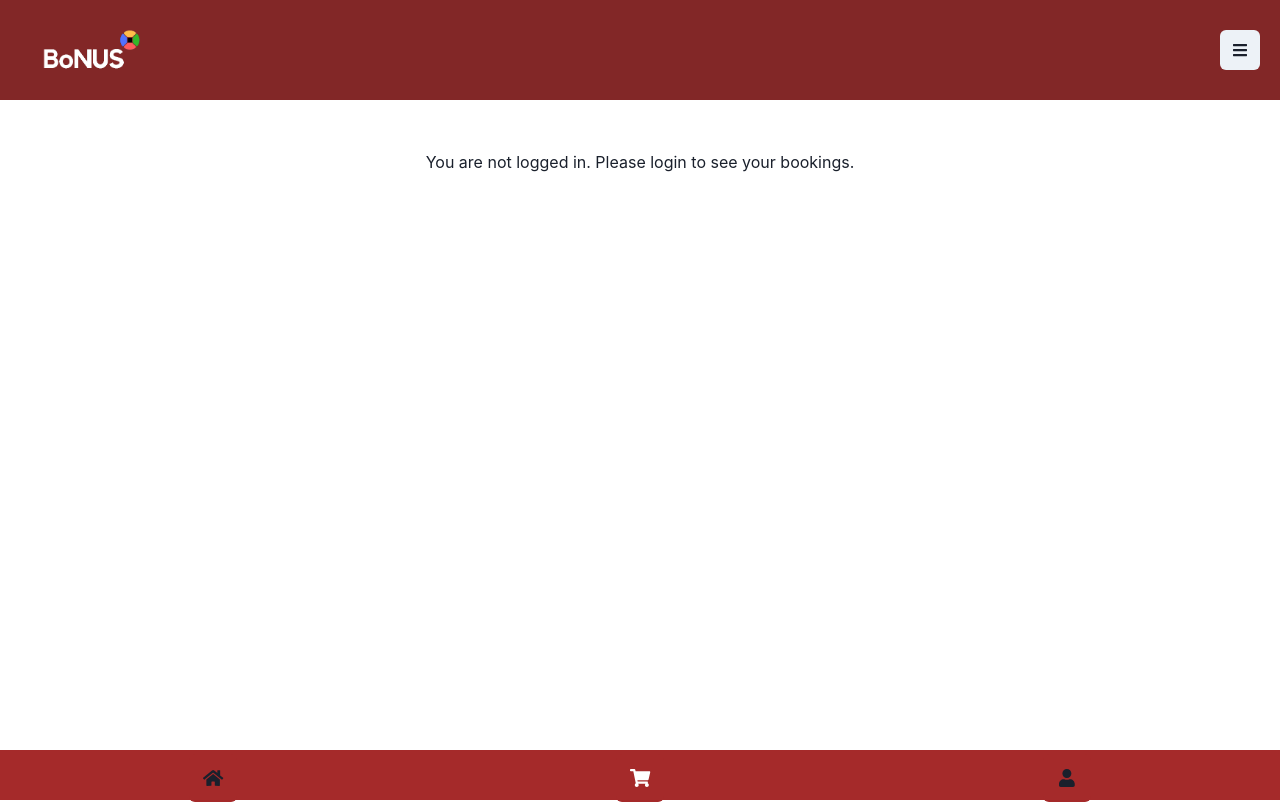
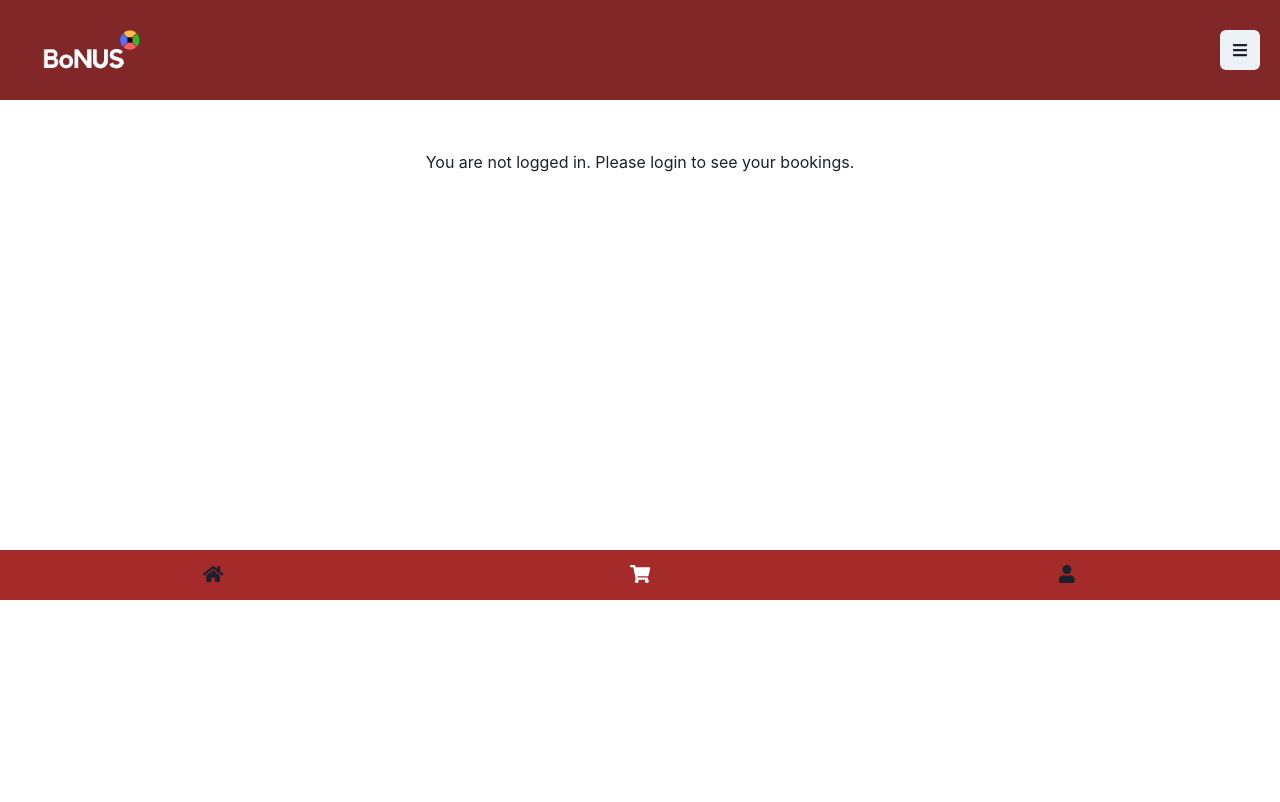
Before and after one commit to simonjulianl/DeFentilz-Orbital, a Next.js app: page /booking in a window 1280 px wide. Built offline with nearby package versions, Linux system fonts and the light colour scheme; no server answers.

Commit message:
Bug : sticky header, footer and search bar

```diff
--- a/src/components/Header/Header.tsx
+++ b/src/components/Header/Header.tsx
@@ -7,7 +7,7 @@ import {
 } from "@chakra-ui/react";
 import { Flex, Box, Spacer } from "@chakra-ui/layout";
 import { useRouter } from "next/router";
-import React, { useState } from "react";
+import React, { useEffect, useState } from "react";
 import { useAuth } from "~/firebase/auth";
 import authHandlers from "~/firebase/authHandlers";
 import NavDrawer from "../NavDrawer/NavDrawer";
@@ -121,7 +121,9 @@ const Header: React.FC<{}> = () => {
           <IconButton
             icon={<FontAwesomeIcon icon={faBars} />}
             aria-label="Navigation Drawer"
-            onClick={onOpenDrawer}
+            onClick={() => {
+              isOpenDrawer ? onCloseDrawer() : onOpenDrawer();
+            }}
           />
         </Box>
       </Flex>
--- a/src/components/NavBar/NavBar.tsx
+++ b/src/components/NavBar/NavBar.tsx
@@ -9,7 +9,6 @@ const NavBar: React.FC<{}> = () => {
   const iconButtons = NavBarButtonsConfig.map(({ label, path, icon }) => {
     return (
       <IconButton
-        marginTop={1}
         size="lg"
         isActive={false}
         icon={icon}
--- a/src/components/NavDrawer/NavDrawer.tsx
+++ b/src/components/NavDrawer/NavDrawer.tsx
@@ -49,21 +49,18 @@ const NavDrawer: React.FC<OwnProps> = ({
         <DrawerBody>
           {auth ? (
             <VStack alignItems="flex-start">
-              <Button>Log Out</Button>
-              {/* {GeneralButton(
-                {
-                  label: "Log Out",
-                  path: null,
-                  icon: <FontAwesomeIcon icon={faSignOutAlt} />,
-                  color: "black",
-                  bgColor: "white",
-                },
-                logOutHandler,
-                router
-              )} */}
+              <Button
+                label="log-out"
+                leftIcon={<FontAwesomeIcon icon={faSignOutAlt} />}
+                color="black"
+                bgColor="white"
+                onClick={logOutHandler}
+              >
+                Log Out
+              </Button>
             </VStack>
           ) : (
-            <VStack alignItems="flex-start">
+            <VStack alignItems="flex-start" marginTop={50}>
               <Button
                 label="sign-up"
                 leftIcon={<FontAwesomeIcon icon={faUserPlus} />}
--- a/src/components/Page/Page.tsx
+++ b/src/components/Page/Page.tsx
@@ -1,8 +1,8 @@
 import Head from "next/head";
 import { withRouter } from "next/router";
 import type { Router } from "next/router";
-import { Flex, Box, Center, Spacer } from "@chakra-ui/layout";
-import React from "react";
+import { Flex, Box, Center, Spacer, VStack } from "@chakra-ui/layout";
+import React, { useEffect, useState } from "react";
 import Header from "../Header/Header";
 import NavBar from "../NavBar/NavBar";
 
@@ -14,6 +14,12 @@ interface OwnProps {
 }
 
 const Page: React.FC<OwnProps> = ({ title, description, children, router }) => {
+  const [height, setHeight] = useState(0);
+
+  useEffect(() => {
+    setHeight(screen.height);
+  }, [height]);
+
   return (
     <div>
       <Head>
@@ -35,13 +41,29 @@ const Page: React.FC<OwnProps> = ({ title, description, children, router }) => {
         />
         <meta property="og:title" content={`BoNUS`} key="ogtitle" />
       </Head>
-      <Flex direction="column" height="100vh">
-        <Header />
-        <Box bgColor="white" height="100vh">
+      <div>
+        <Box position="fixed" width="full" zIndex={9998}>
+          <Header />
+        </Box>
+        <Box
+          position="fixed"
+          width="full"
+          marginTop={height - 50}
+          zIndex={9997}
+        >
+          <NavBar />
+        </Box>
+        <Box
+          minHeight="100vh"
+          bgColor="transparent"
+          paddingTop={100}
+          paddingBottom={50}
+          zIndex={9997}
+        >
           {children}
         </Box>
-        <NavBar />
-      </Flex>
+      </div>
+
       <script src="https://www.gstatic.com/firebasejs/8.6.1/firebase-app.js"></script>
       <script src="https://www.gstatic.com/firebasejs/8.6.1/firebase-analytics.js"></script>
     </div>
```
Also changed, not shown: src/pages/explore/index.tsx (+21 -4 lines).
